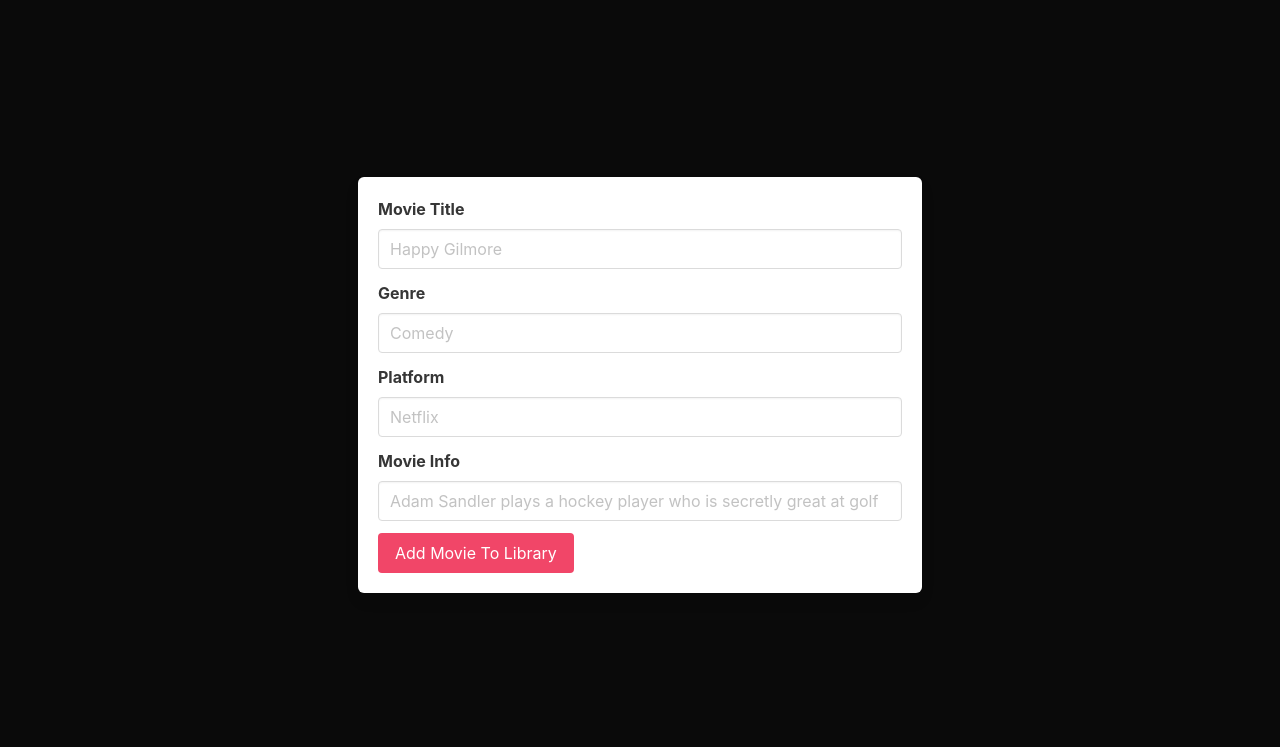
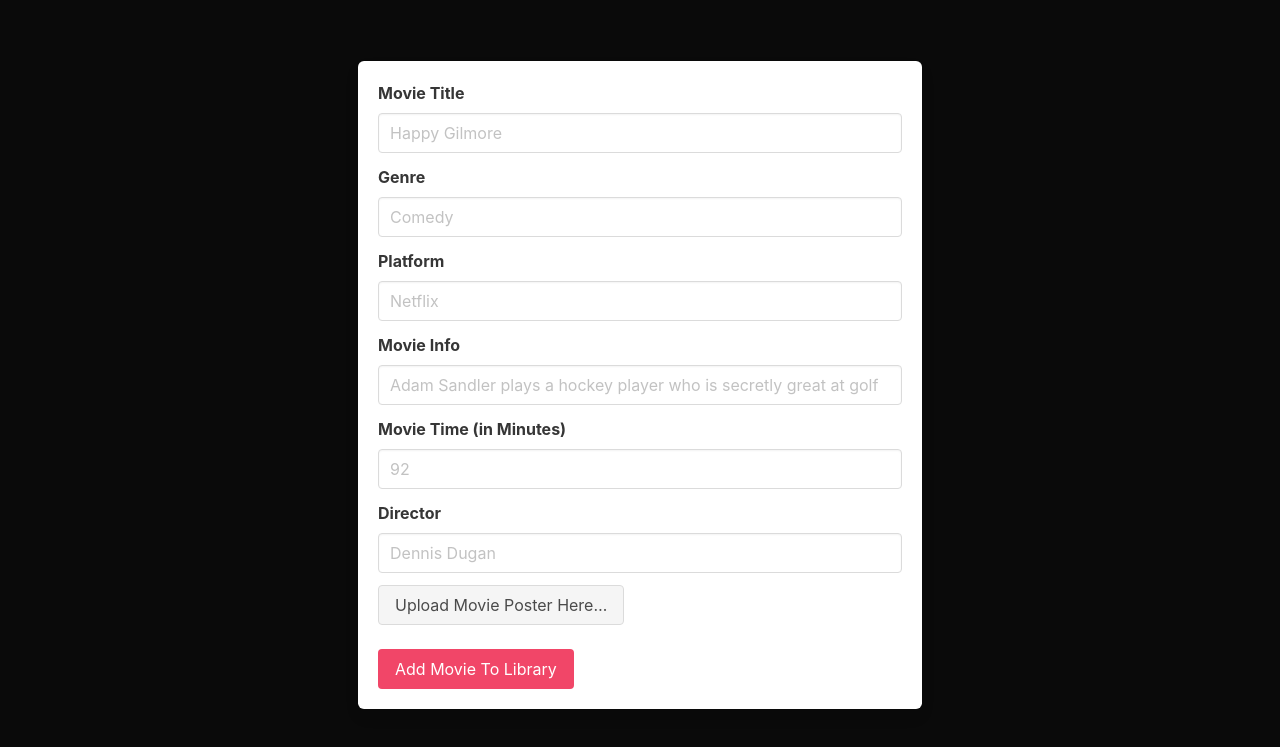
Before and after one commit to AdamNolle/SAP-Media, a website: page movie.html in a window 1280 px wide. Shown: the part 59-806 px from the top of the page. Drawn offline with nearby package versions, Linux system fonts and the light colour scheme.

Commit message:
Updates to movie page

```diff
--- a/movie.html
+++ b/movie.html
@@ -69,6 +69,33 @@
                   </div>
                 </div>
                 <div class="field">
+                  <label class="label">Movie Time (in Minutes)</label>
+                  <div class="control">
+                    <input type="password" class="input" placeholder="92" />
+                  </div>
+                </div>
+                <div class="field">
+                  <label class="label">Director</label>
+                  <div class="control">
+                    <input
+                      type="password"
+                      class="input"
+                      placeholder="Dennis Dugan"
+                    />
+                  </div>
+                </div>
+                <div class="file">
+                  <label class="file-label">
+                    <input class="file-input" type="file" name="movieposter" />
+                    <span class="file-cta">
+                      <span class="file-label">
+                        Upload Movie Poster Here…
+                      </span>
+                    </span>
+                  </label>
+                </div>
+                <br />
+                <div class="field">
                   <button class="button is-success has-background-danger">
                     Add Movie To Library
                   </button>
```
